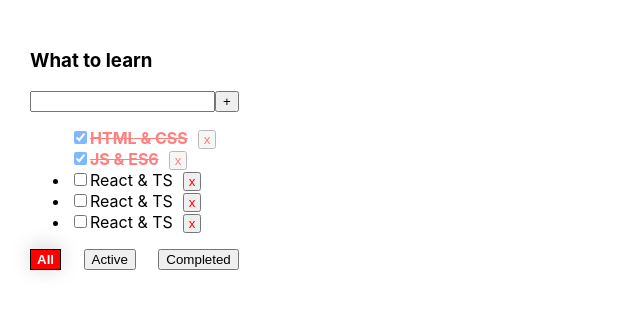
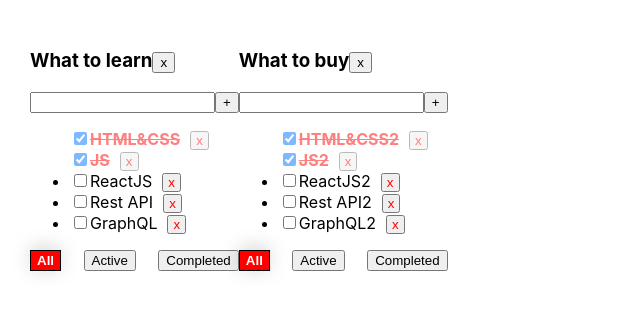
Before and after one commit to e-nagornyak/task-manager, a React (Create React App) app: page / in a window 1280 px wide. Shown: the top 312 px of the page, without its empty margins (0-640 px from the left). Built offline with nearby package versions, Linux system fonts and the light colour scheme.

Commit message:
Added associative array and fix function

```diff
--- a/src/App.tsx
+++ b/src/App.tsx
@@ -9,73 +9,115 @@
 // Update
 // Delete
 
+export type FilterValueType = 'all' | 'active' | 'completed'
+
+type TodolistsType = {
+    id: string
+    title: string
+    filter: FilterValueType
+}
+
 export type TaskType = {
-    id: string,
-    title: string,
+    id: string
+    title: string
     isDone: boolean
 }
-export type FilterValueType = 'all' | 'active' | 'completed'
+type TasksType = {
+    [key: string]: TaskType[]
+}
 
 function App() {
     // BLL (business logic layer):
-    const todoListTitle: string = 'What to learn';
+    // const [tasksForTodoList, setTasksForTodoList] = useState<Array<TaskType>>(
+    //     [
+    //         {id: v1(), title: "HTML & CSS", isDone: true},
+    //         {id: v1(), title: "JS & ES6", isDone: true},
+    //         {id: v1(), title: "React & TS", isDone: false},
+    //         {id: v1(), title: "React & TS", isDone: false},
+    //         {id: v1(), title: "React & TS", isDone: false},
+    //     ]
+    // )
+    let todolistID1 = v1();
+    let todolistID2 = v1();
 
-    const [tasksForTodoList, setTasksForTodoList] = useState<Array<TaskType>>(
-        [
-            {id: v1(), title: "HTML & CSS", isDone: true},
-            {id: v1(), title: "JS & ES6", isDone: true},
-            {id: v1(), title: "React & TS", isDone: false},
-            {id: v1(), title: "React & TS", isDone: false},
-            {id: v1(), title: "React & TS", isDone: false},
+    let [todolists, setTodolists] = useState<TodolistsType[]>([
+        {id: todolistID1, title: 'What to learn', filter: 'all'},
+        {id: todolistID2, title: 'What to buy', filter: 'all'},
+    ])
+
+    let [tasks, setTasks] = useState<TasksType>({
+        [todolistID1]: [
+            {id: v1(), title: "HTML&CSS", isDone: true},
+            {id: v1(), title: "JS", isDone: true},
+            {id: v1(), title: "ReactJS", isDone: false},
+            {id: v1(), title: "Rest API", isDone: false},
+            {id: v1(), title: "GraphQL", isDone: false},
+        ],
+        [todolistID2]: [
+            {id: v1(), title: "HTML&CSS2", isDone: true},
+            {id: v1(), title: "JS2", isDone: true},
+            {id: v1(), title: "ReactJS2", isDone: false},
+            {id: v1(), title: "Rest API2", isDone: false},
+            {id: v1(), title: "GraphQL2", isDone: false},
         ]
-    )
+    });
 
-    const removeTask = (taskId: string) => {
-        setTasksForTodoList(tasksForTodoList.filter(task => task.id !== taskId))
+
+    const removeTask = (todolistId: string, taskId: string) => {
+        setTasks({...tasks, [todolistId]: tasks[todolistId].filter(el => el.id !== taskId)})
     }
-    const addTask = (title: string) => {
+    const addTask = (todolistId: string, title: string) => {
         const newTask: TaskType = {
             id: v1(),
             title,
             isDone: false
         }
-        setTasksForTodoList([newTask, ...tasksForTodoList])
+        setTasks({...tasks, [todolistId]: [newTask, ...tasks[todolistId]]})
     }
-    const changeTaskStatus = (taskId: string, isDone: boolean) => {
-        setTasksForTodoList(tasksForTodoList.map(t => t.id === taskId ? {...t, isDone: isDone}: t))
+    const changeTaskStatus = (todolistId: string, taskId: string, isDone: boolean) => {
+        setTasks({
+            ...tasks,
+            [todolistId]: tasks[todolistId].map(el => el.id === taskId ? {...el, isDone} : el)
+        })
     }
 
-    const [filter, setFilter] = useState<FilterValueType>('all')
-    const cnangeFilter = (filter: FilterValueType) => {
-        setFilter(filter)
+    const cnangeFilter = (todolistId: string, filter: FilterValueType) => {
+        setTodolists(todolists.map(el => el.id === todolistId ? {...el, filter: filter} : el))
     }
-
-    const getFilterTasks = (tasks: Array<TaskType>, filterValue: FilterValueType) => {
-        let filteredTasks = tasks
-
-        if (filterValue === 'active') {
-            filteredTasks = tasks.filter(t => !t.isDone)
-        }
-        if (filterValue === 'completed') {
-            filteredTasks = tasks.filter(t => t.isDone)
-        }
-        return filteredTasks
+    const removeTodolistItem = (todolistId: string) => {
+        setTodolists(todolists.filter(el => el.id !== todolistId))
     }
 
     //GUI (graphical user interface):
     return (
         <div className="App">
+            {todolists.map(el => {
+                let filteredTasks = tasks[el.id]
+
+                if (el.filter === 'active') {
+                    filteredTasks = tasks[el.id].filter(t => !t.isDone)
+                }
+                if (el.filter === 'completed') {
+                    filteredTasks = tasks[el.id].filter(t => t.isDone)
+                }
+
+                return (
                     <TodoList
-                title={todoListTitle}
-                tasks={getFilterTasks(tasksForTodoList, filter)}
-                filter={filter}
+                        key={el.id}
+                        todolistId={el.id}
+                        title={el.title}
+                        tasks={filteredTasks}
+                        filter={el.filter}
                         addTask={addTask}
                         removeTask={removeTask}
                         cnangeFilter={cnangeFilter}
                         changeTaskStatus={changeTaskStatus}
+                        removeTodolistItem={removeTodolistItem}
                     />
+                )
+            })}
         </div>
-    );
+    )
 }
 
 export default App;
--- a/src/TodoList.tsx
+++ b/src/TodoList.tsx
@@ -2,13 +2,15 @@
 import {FilterValueType, TaskType} from "./App";
 
 type TodoListPropsType = {
+    todolistId: string
     title: string,
-    tasks: Array<TaskType>
+    tasks: TaskType[]
     filter: FilterValueType
-    addTask: (title: string) => void
-    removeTask: (taskId: string) => void
-    cnangeFilter: (filter: FilterValueType) => void
-    changeTaskStatus: (taskId: string, isDone: boolean) => void
+    addTask: (todolistId: string, title: string) => void
+    removeTask: (todolistId: string, taskId: string) => void
+    cnangeFilter: (todolistId: string, filter: FilterValueType) => void
+    changeTaskStatus: (todolistId: string, taskId: string, isDone: boolean) => void
+    removeTodolistItem: (todolistId: string) => void
 }
 
 const TodoList = (props: TodoListPropsType) => {
@@ -21,8 +23,8 @@
         <ul>
             {
                 props.tasks.map((task) => {
-                    const removeTask = () => props.removeTask(task.id)
-                    const changeTaskStatus = (e: ChangeEvent<HTMLInputElement>) => props.changeTaskStatus(task.id, e.currentTarget.checked)
+                    const removeTask = () => props.removeTask(props.todolistId, task.id)
+                    const changeTaskStatus = (e: ChangeEvent<HTMLInputElement>) => props.changeTaskStatus(props.todolistId,task.id, e.currentTarget.checked)
 
                     return (
                         <li key={task.id} className={task.isDone ? 'isDone' : ''}>
@@ -42,7 +44,7 @@
     const onClickAddTask = () => {
         const trimmedTitle = title.trim()
         if (trimmedTitle) {
-            props.addTask(trimmedTitle)
+            props.addTask(props.todolistId, trimmedTitle)
         } else {
             setError(true)
         }
@@ -53,14 +55,20 @@
         setError(false)
     }
     const changeFilterHandlerCreator = (filter: FilterValueType) => {
-        const handler = () => props.cnangeFilter(filter)
+        const handler = () => props.cnangeFilter(props.todolistId, filter)
         return handler
     }
     const onKeyDownEnterAddTask = (e: KeyboardEvent<HTMLInputElement>) => e.key === 'Enter' && onClickAddTask()
+    const removeTodolistItemHandler = () => {
+        props.removeTodolistItem(props.todolistId)
+    }
 
     return (
         <div className={'container'}>
-            <h3>{props.title}</h3>
+            <h3>
+                {props.title}
+                <button onClick={removeTodolistItemHandler}>x</button>
+            </h3>
             <div>
                 <input
                     value={title} // контрольований input
```
Lines whose indentation alone changed are shown as unchanged.
